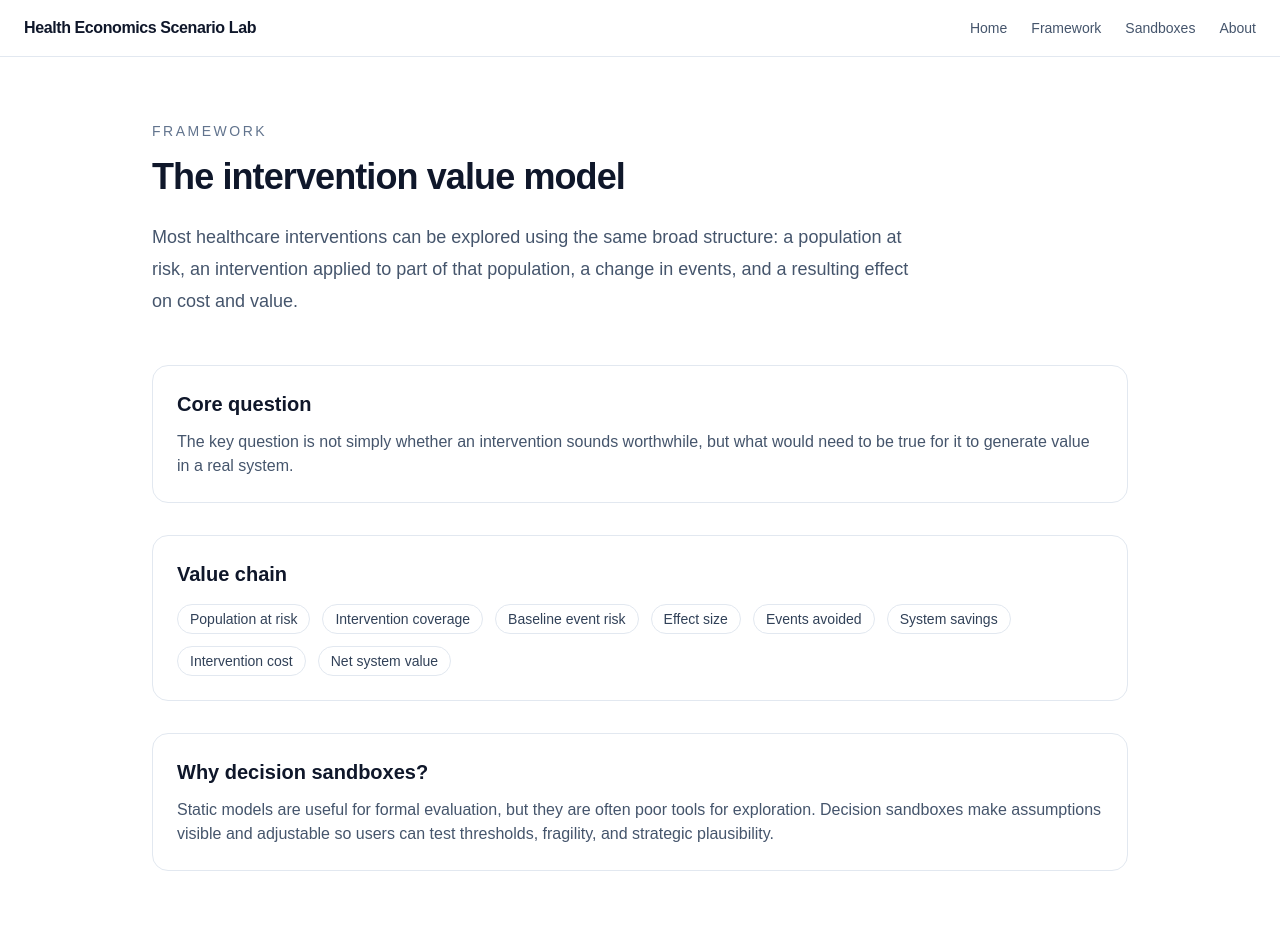
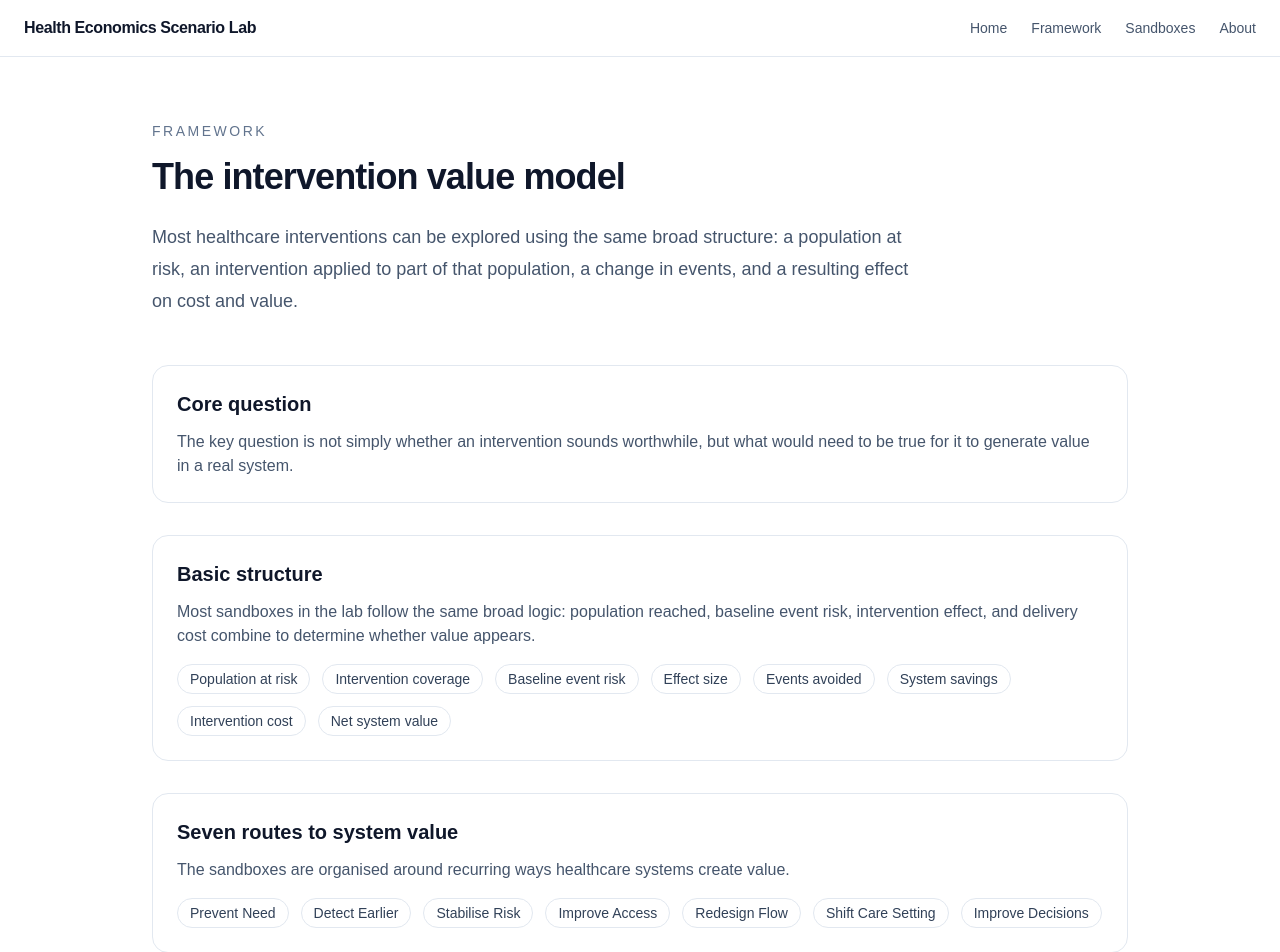
Before and after one commit to olivercareyncl/health-economics-scenario-lab, a Next.js app in the folder site/: page /framework in a window 1280 px wide. Shown: the top 952 px of the page. Built offline with nearby package versions, Linux system fonts and the light colour scheme.

Commit message:
Update page.tsx

```diff
--- a/site/src/app/framework/page.tsx
+++ b/site/src/app/framework/page.tsx
@@ -24,7 +24,12 @@ export default function FrameworkPage() {
         </div>
 
         <div className="rounded-2xl border border-slate-200 p-6">
-          <h2 className="text-xl font-semibold">Value chain</h2>
+          <h2 className="text-xl font-semibold">Basic structure</h2>
+          <p className="mt-3 text-slate-600">
+            Most sandboxes in the lab follow the same broad logic:
+            population reached, baseline event risk, intervention effect, and
+            delivery cost combine to determine whether value appears.
+          </p>
           <div className="mt-4 flex flex-wrap gap-3 text-sm text-slate-700">
             {[
               "Population at risk",
@@ -35,6 +40,32 @@ export default function FrameworkPage() {
               "System savings",
               "Intervention cost",
               "Net system value",
+            ].map((item) => (
+              <span
+                key={item}
+                className="rounded-full border border-slate-200 px-3 py-1"
+              >
+                {item}
+              </span>
+            ))}
+          </div>
+        </div>
+
+        <div className="rounded-2xl border border-slate-200 p-6">
+          <h2 className="text-xl font-semibold">Seven routes to system value</h2>
+          <p className="mt-3 text-slate-600">
+            The sandboxes are organised around recurring ways healthcare systems
+            create value.
+          </p>
+          <div className="mt-4 flex flex-wrap gap-3 text-sm text-slate-700">
+            {[
+              "Prevent Need",
+              "Detect Earlier",
+              "Stabilise Risk",
+              "Improve Access",
+              "Redesign Flow",
+              "Shift Care Setting",
+              "Improve Decisions",
             ].map((item) => (
               <span
                 key={item}
```
